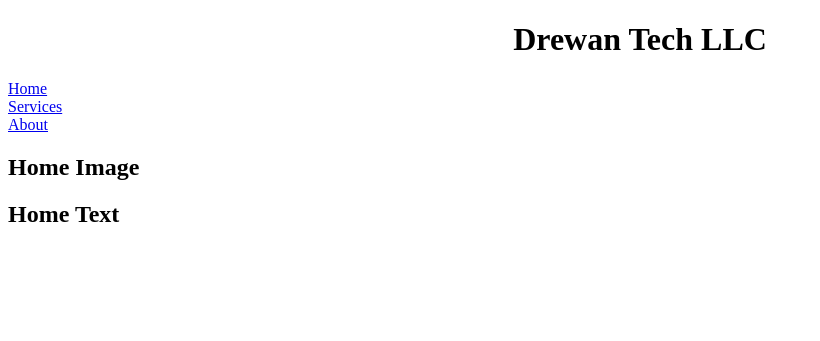
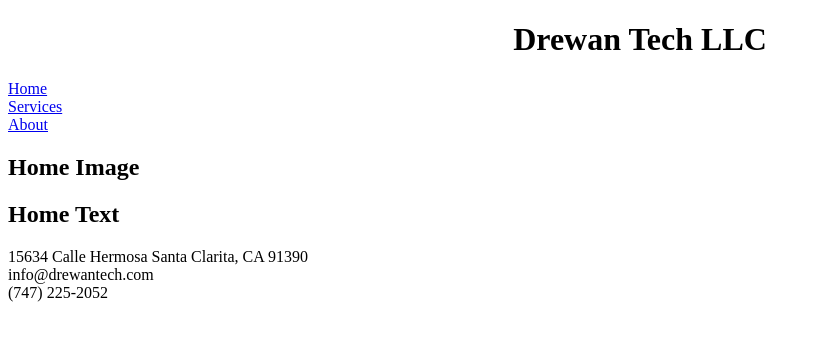
Before and after one commit to bentondrew/Company_Website_Server, a Flask app: page / in a window 1280 px wide. Shown: the top 341 px of the page, without its empty margins (0-820 px from the left). Run offline with Flask 2, Linux system fonts and the light colour scheme.

Commit message:
Add contact info to footer.

```diff
--- a/service/templates/layout.html
+++ b/service/templates/layout.html
@@ -25,6 +25,15 @@
     {% endblock %}
   </div>
   <div class="contact_footer">
+    <div class="contact_address">
+      15634 Calle Hermosa Santa Clarita, CA 91390
+    </div>
+    <div class="contact_email">
+      info@drewantech.com
+    </div>
+    <div class="contact_phone">
+      (747) 225-2052
+    </div>
   </div>
 </body>
 </html>
```
Also changed, not shown: README.md.
